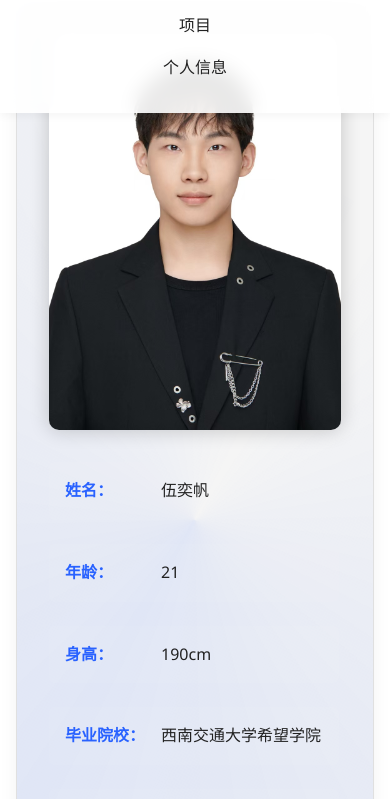
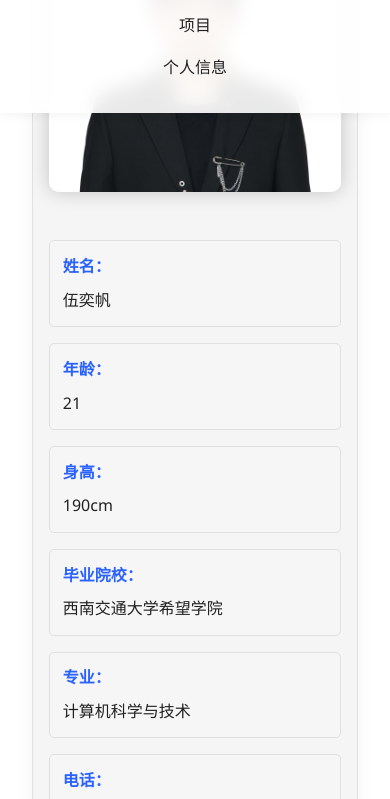
Before and after one commit to serendipity520-wyf/One-Project, a plain HTML site: page profile.html in a window 390 px wide. Shown: the part 169-968 px from the top of the page. Drawn offline with Linux system fonts and the light colour scheme.

Commit message:
Optimize profile page responsive design for mobile devices

```diff
--- a/style.css
+++ b/style.css
@@ -440,40 +440,6 @@ nav {
   border: 1px solid var(--border-color);
   position: relative;
   overflow: hidden;
-}
-
-.profile-content::before {
-  content: '';
-  position: absolute;
-  top: -50%;
-  left: -50%;
-  width: 200%;
-  height: 200%;
-  background: conic-gradient(
-    from 90deg,
-    transparent,
-    rgba(41, 98, 255, 0.1),
-    transparent
-  );
-  animation: rotate 6s linear infinite;
-  z-index: 0;
-}
-
-@keyframes rotate {
-  from {
-    transform: rotate(0deg);
-  }
-  to {
-    transform: rotate(360deg);
-  }
-}
-
-.profile-content > * {
-  position: relative;
-  z-index: 1;
-}
-
-.profile-content {
   display: flex;
   gap: 2rem;
   align-items: flex-start;
@@ -481,6 +447,7 @@ nav {
 
 .profile-photo {
   flex: 0 0 300px;
+  height: 400px;
 }
 
 .profile-photo img {
@@ -491,16 +458,11 @@ nav {
   box-shadow: 0 0 20px rgba(0, 0, 0, 0.2);
 }
 
-.profile-photo {
-  flex: 0 0 300px;
-  height: 400px; /* 根据信息框高度调整 */
-}
-
 .profile-info {
   flex: 1;
   display: grid;
-  grid-template-columns: repeat(auto-fit, minmax(300px, 1fr));
-  gap: 1.5rem;
+  grid-template-columns: 1fr;
+  gap: 1rem;
 }
 
 .info-item {
@@ -509,6 +471,7 @@ nav {
   padding: 1rem;
   background: rgba(255, 255, 255, 0.05);
   border-radius: 5px;
+  border: 1px solid var(--border-color);
 }
 
 .label {
@@ -520,6 +483,7 @@ nav {
 
 .value {
   color: var(--text-color);
+  word-break: break-word;
 }
 
 /* 响应式设计 */
@@ -565,19 +529,36 @@ nav {
   }
 
   /* 个人信息页面响应式 */
+  .profile {
+    padding: 4rem 1rem;
+  }
+
   .profile-content {
     flex-direction: column;
+    padding: 1rem;
+    margin: 1rem;
   }
 
   .profile-photo {
-    flex: 0 0 auto;
+    flex: none;
     width: 100%;
-    max-width: 300px;
-    margin: 0 auto;
+    height: 300px;
+    margin-bottom: 1rem;
   }
 
   .profile-info {
-    grid-template-columns: 1fr;
+    width: 100%;
+  }
+
+  .info-item {
+    flex-direction: column;
+    align-items: flex-start;
+    text-align: left;
+    gap: 0.5rem;
+  }
+
+  .label {
+    margin-right: 0;
   }
 
   /* 容器padding调整 */
@@ -604,6 +585,22 @@ nav {
     margin: 1rem;
     padding: 3rem 0;
   }
+
+  .profile {
+    padding: 3rem 0.5rem;
+  }
+
+  .profile-content {
+    margin: 0.5rem;
+  }
+
+  .profile-photo {
+    height: 250px;
+  }
+
+  .info-item {
+    padding: 0.8rem;
+  }
 }
 
 /* 确保图片在移动端正确显示 */
```
